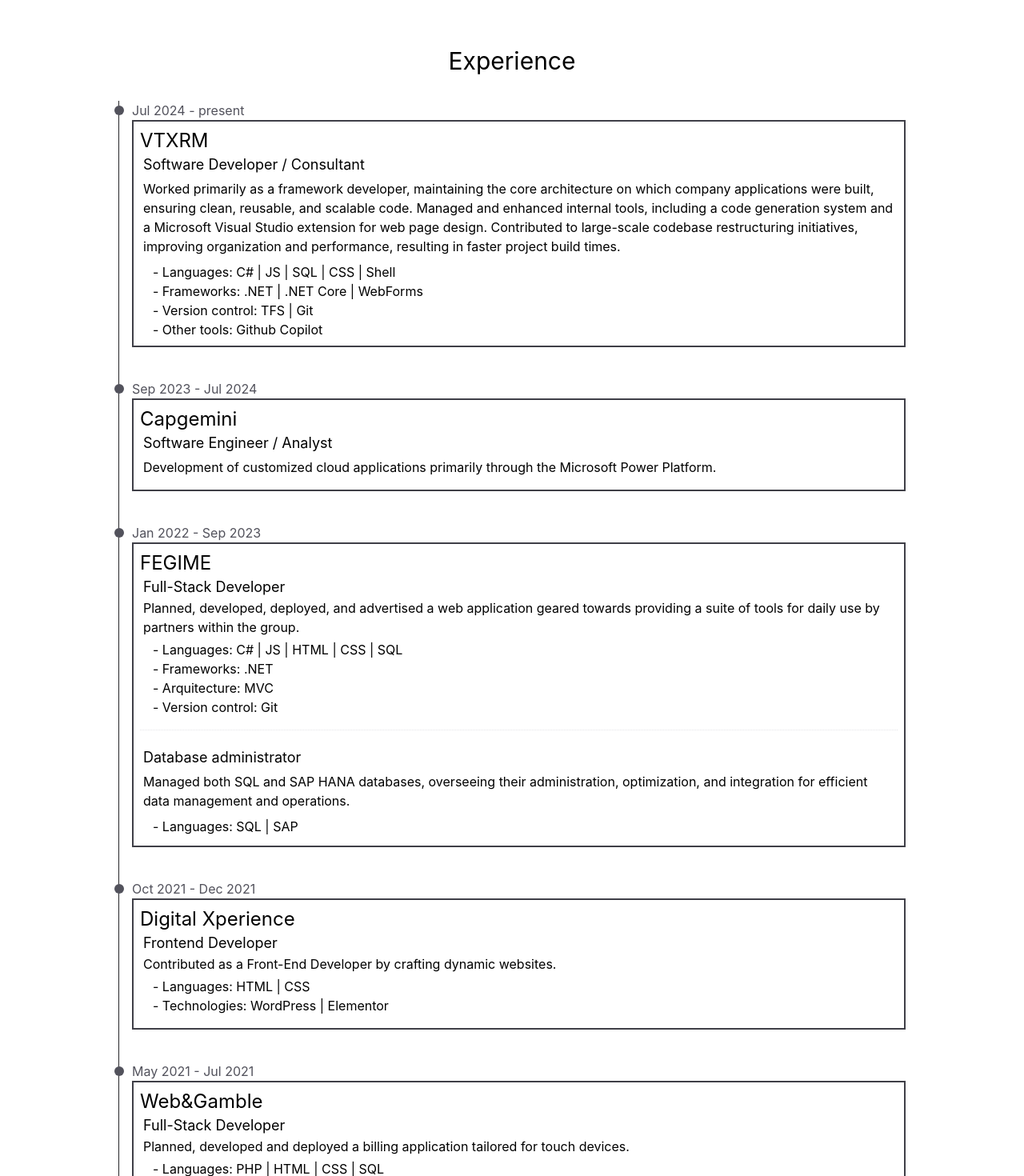
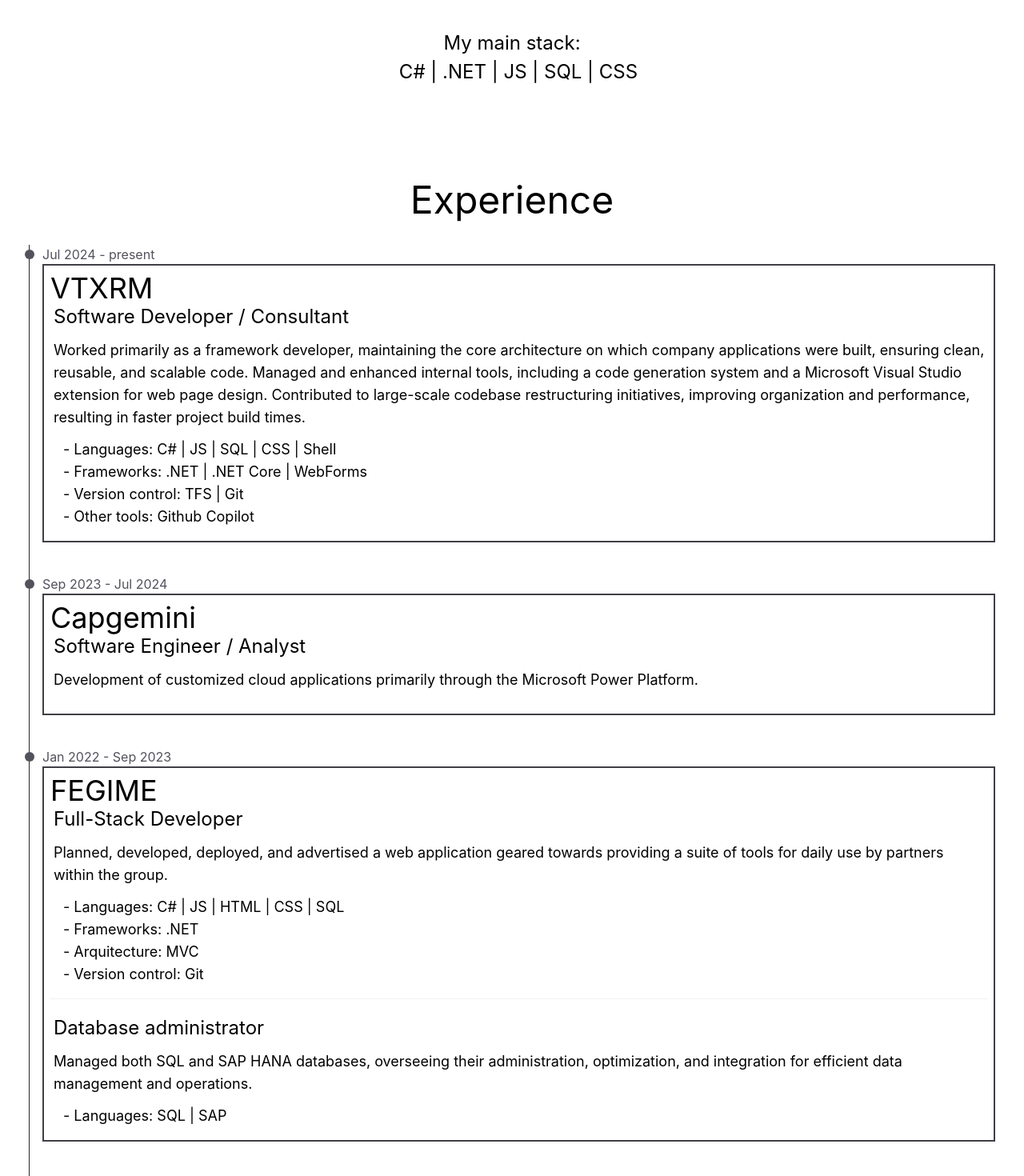
Before and after one commit to AfonsoPint0/portfolio, a Vue app: page / in a window 1280 px wide. Shown: the part 1330-2800 px from the top of the page at 80% size. Built offline with nearby package versions, Linux system fonts and the light colour scheme.

Commit message:
text and icon sizes update

```diff
--- a/index.html
+++ b/index.html
@@ -6,7 +6,7 @@
     <meta name="viewport" content="width=device-width, initial-scale=1.0" />
     <title>Afonso Pinto - Portfolio</title>
   </head>
-  <body class="max-w-5xl mx-auto transition-colors dark:bg-zinc-800 dark:text-white">
+  <body class="max-w-7xl mx-auto transition-colors dark:bg-zinc-800 dark:text-white">
     <div id="app"></div>
     <script type="module" src="/src/main.ts"></script>
   </body>
--- a/src/components/Body/Body.vue
+++ b/src/components/Body/Body.vue
@@ -7,7 +7,7 @@
 
 
 <template>
-  <div class="p-5 overflow-x-hidden">
+  <div class="p-7 md:p-9 overflow-x-hidden">
     <Hero />
     <Intro />
     <Experience />
--- a/src/components/Body/Experience.vue
+++ b/src/components/Body/Experience.vue
@@ -5,28 +5,28 @@
 
 <template>
   <Appear>
-    <div class="py-10">
-      <div class="text-3xl flex justify-center pb-8">Experience</div>
+    <div class="py-10 md:py-20">
+      <div class="pb-8 text-3xl md:text-5xl flex justify-center">Experience</div>
       <ol class="relative border-s border-zinc-800 dark:border-zinc-500">
         <AppearFromRight>
           <li class="mb-10 ms-4">
             <div class="absolute w-3 h-3 rounded-full mt-1.5 -start-1.5 bg-zinc-600 dark:bg-white"></div>
             <time class="mb-1 text-base font-normal leading-none text-zinc-600 dark:text-zinc-400">Jul 2024 - present</time>
-            <div class="border-2 hover:border-dotted p-2 dark:border-white border-zinc-700">
-              <div class="text-2xl">VTXRM</div>
+            <div class="p-2 pb-4 border-2 hover:border-dotted dark:border-white border-zinc-700">
+              <div class="text-3xl md:text-4xl">VTXRM</div>
               <div class="pl-1">
-                <div class="text-lg pb-1">Software Developer / Consultant</div>
-                <div class="text-base pb-2">
+                <div class="pb-3 text-xl md:text-2xl">Software Developer / Consultant</div>
+                <div class="pb-3 text-md md:text-lg">
                 Worked primarily as a framework developer, maintaining the core architecture on which company applications were built, ensuring clean, reusable, and scalable code.
                 Managed and enhanced internal tools, including a code generation system and a Microsoft Visual Studio extension for web page design.
                 Contributed to large-scale codebase restructuring initiatives, improving organization and performance, resulting in faster project build times.
                 </div>
               </div>
-              <div class="pl-4">
-                <div class="text-base"> - Languages: C# | JS | SQL | CSS | Shell</div>
-                <div class="text-base"> - Frameworks: .NET | .NET Core | WebForms</div>
-                <div class="text-base"> - Version control: TFS | Git</div>
-                <div class="text-base"> - Other tools: Github Copilot</div>
+              <div class="pl-1 md:pl-4 text-lg">
+                <div> - Languages: C# | JS | SQL | CSS | Shell</div>
+                <div> - Frameworks: .NET | .NET Core | WebForms</div>
+                <div> - Version control: TFS | Git</div>
+                <div> - Other tools: Github Copilot</div>
               </div>
             </div>
           </li>
@@ -35,11 +35,11 @@
           <li class="mb-10 ms-4">
             <div class="absolute w-3 h-3 rounded-full mt-1.5 -start-1.5 bg-zinc-600 dark:bg-white"></div>
             <time class="mb-1 text-base font-normal leading-none text-zinc-600 dark:text-zinc-400">Sep 2023 - Jul 2024</time>
-            <div class="border-2 hover:border-dotted p-2 dark:border-white border-zinc-700">
-              <div class="text-2xl">Capgemini</div>
+            <div class="p-2 pb-4 border-2 hover:border-dotted dark:border-white border-zinc-700">
+              <div class="text-3xl md:text-4xl">Capgemini</div>
               <div class="pl-1">
-                <div class="text-lg pb-1">Software Engineer / Analyst</div>
-                <div class="text-base pb-2">Development of customized cloud applications primarily through the Microsoft Power Platform.</div>
+                <div class="pb-3 text-xl md:text-2xl">Software Engineer / Analyst</div>
+                <div class="pb-3 text-md md:text-lg">Development of customized cloud applications primarily through the Microsoft Power Platform.</div>
               </div>
             </div>
           </li>
@@ -48,25 +48,25 @@
           <li class="mb-10 ms-4">
             <div class="absolute w-3 h-3 rounded-full mt-1.5 -start-1.5 bg-zinc-600 dark:bg-white"></div>
             <time class="mb-1 text-base font-normal leading-none text-zinc-600 dark:text-zinc-400">Jan 2022 - Sep 2023</time>
-            <div class="border-2 hover:border-dotted p-2 dark:border-white border-zinc-700">
-              <div class="text-2xl">FEGIME</div>
+            <div class="p-2 pb-4 border-2 hover:border-dotted dark:border-white border-zinc-700">
+              <div class="text-3xl md:text-4xl">FEGIME</div>
               <div class="pl-1">
-                <div class="text-lg ">Full-Stack Developer</div>
-                <div class="text-base pb-1">Planned, developed, deployed, and advertised a web application geared towards providing a suite of tools for daily use by partners within the group.</div>
+                <div class="pb-3 text-xl md:text-2xl">Full-Stack Developer</div>
+                <div class="pb-3 text-md md:text-lg">Planned, developed, deployed, and advertised a web application geared towards providing a suite of tools for daily use by partners within the group.</div>
               </div>
-              <div class="pl-4">
-                <div class="text-base"> - Languages: C# | JS | HTML | CSS | SQL</div>
-                <div class="text-base"> - Frameworks: .NET</div>
-                <div class="text-base"> - Arquitecture: MVC</div>
-                <div class="text-base"> - Version control: Git</div>
+              <div class="pl-1 md:pl-4 text-lg">
+                <div> - Languages: C# | JS | HTML | CSS | SQL</div>
+                <div> - Frameworks: .NET</div>
+                <div> - Arquitecture: MVC</div>
+                <div> - Version control: Git</div>
               </div>
               <div class="w-full border-t border-dotted border-zinc-200 my-4 pb-1"></div>
               <div class="pl-1">
-                <div class="text-lg pb-1">Database administrator</div>
-                <div class="text-base pb-2">Managed both SQL and SAP HANA databases, overseeing their administration, optimization, and integration for efficient data management and operations.</div>
+                <div class="pb-3 text-xl md:text-2xl">Database administrator</div>
+                <div class="pb-3 text-md md:text-lg">Managed both SQL and SAP HANA databases, overseeing their administration, optimization, and integration for efficient data management and operations.</div>
               </div>
-              <div class="pl-4 pb-1">
-                <div class="text-base"> - Languages: SQL | SAP</div>
+              <div class="pl-1 md:pl-4 text-lg">
+                <div> - Languages: SQL | SAP</div>
               </div>
             </div>
           </li>
@@ -75,17 +75,15 @@
             <li class="mb-10 ms-4">
               <div class="absolute w-3 h-3 rounded-full mt-1.5 -start-1.5 bg-zinc-600 dark:bg-white"></div>
               <time class="mb-1 text-base font-normal leading-none text-zinc-600 dark:text-zinc-400">Oct 2021 - Dec 2021</time>
-                <div class="border-2 hover:border-dotted p-2 dark:border-white border-zinc-700">
-                  <div class="text-2xl">Digital Xperience</div>
+              <div class="p-2 pb-4 border-2 hover:border-dotted dark:border-white border-zinc-700">
+                <div class="text-3xl md:text-4xl">Digital Xperience</div>
                 <div class="pl-1">
-                    <div class="text-lg ">Frontend Developer</div>
-                    <div class="text-base pb-1">Contributed as a Front-End Developer by crafting dynamic websites.</div>
+                  <div class="pb-3 text-xl md:text-2xl">Frontend Developer</div>
+                  <div class="pb-3 text-md md:text-lg">Contributed as a Front-End Developer by crafting dynamic websites.</div>
                 </div>
-                  <div class="pb-2">
-                    <div class="pl-4">
-                      <div class="text-base"> - Languages: HTML | CSS</div>
-                      <div class="text-base"> - Technologies: WordPress | Elementor</div>
-                    </div>
+                <div class="pl-1 md:pl-4 text-lg">
+                  <div> - Languages: HTML | CSS</div>
+                  <div> - Technologies: WordPress | Elementor</div>
                 </div>
               </div>
             </li>
@@ -94,16 +92,14 @@
             <li class="mb-10 ms-4">
               <div class="absolute w-3 h-3 rounded-full mt-1.5 -start-1.5 bg-zinc-600 dark:bg-white"></div>
               <time class="mb-1 text-base font-normal leading-none text-zinc-600 dark:text-zinc-400">May 2021 - Jul 2021</time>
-              <div class="border-2 hover:border-dotted p-2 dark:border-white border-zinc-700">
-                  <div class="text-2xl">Web&Gamble</div>
+              <div class="p-2 pb-4 border-2 hover:border-dotted dark:border-white border-zinc-700">
+                  <div class="text-3xl md:text-4xl">Web&Gamble</div>
                   <div class="pl-1">
-                    <div class="text-lg ">Full-Stack Developer</div>
-                    <div class="text-base pb-1">Planned, developed and deployed a billing application tailored for touch devices.</div>
+                    <div class="pb-3 text-xl md:text-2xl">Full-Stack Developer</div>
+                    <div class="pb-3 text-md md:text-lg">Planned, developed and deployed a billing application tailored for touch devices.</div>
                   </div>
-                  <div class="pb-2">
-                    <div class="pl-4">
-                      <div class="text-base"> - Languages: PHP | HTML | CSS | SQL</div>
-                    </div>
+                  <div class="pl-1 md:pl-4 text-lg">
+                    <div> - Languages: PHP | HTML | CSS | SQL</div>
                   </div>
               </div>
             </li>
--- a/src/components/Body/Hero.vue
+++ b/src/components/Body/Hero.vue
@@ -44,10 +44,10 @@
 </script>
 
 <template>
-  <div class="h-screen p-2 flex items-center justify-center">
+  <div class="h-screen flex items-center">
     <div class="inline-block align-bottom">
-      <div class="text-3xl md:py-1 py-2"><span :class="highlight ? 'bg-zinc-400 text-white' : ''">{{ displayedWord }}</span> Developer</div>
-      <div class="text-xl md:py-1 py-2">Currently working as a Software Developer at VTXRM</div>
+      <div class="pb-2 md:pb-4 text-3xl md:text-5xl"><span :class="highlight ? 'bg-zinc-400 text-white' : ''">{{ displayedWord }}</span> Developer</div>
+      <div class="text-xl md:text-2xl">Currently working as a Software Developer at VTXRM</div>
     </div>
   </div>
 </template>
--- a/src/components/Body/Intro.vue
+++ b/src/components/Body/Intro.vue
@@ -6,22 +6,24 @@
 <template>
   <Appear :delay="true">
     <div class="pb-10">
-      <div class="text-3xl flex justify-center pb-8">Short introduction</div>
-      <div class="text-3xl flex justify-center pb-2">
+      <div class="pb-5 md:pb-10 text-3xl md:text-5xl flex justify-center">Short introduction</div>
+      <div class="pb-5 flex justify-center">
         <img :src="img" class="rounded-lg  h-40 object-center" alt="Description" />
       </div>
-      <div class="p-2">
+      <div class="md:text-2xl">
+        <div>
           Currently living in Portugal, started coding at 16 and haven't stopped since. I've always had a keen interest in understanding how things work, so when the time to choose my career path came, I had two options in mind: mechanics or software development. Here I am, a couple of years later, and I can confidently say that I made the right choice.
         </div>
-      <div class="p-2">
+        <div>
           Since I started working as a software developer in 2021, I've had the opportunity to work on various challenging projects, each presenting its own unique set of obstacles. Throughout, I've remained committed to delivering my best while continuously enhancing my skills.
         </div>
-      <div class="p-3">
+        <div class="pt-5 md:pt-10">
           <div class="pb-1 flex justify-center">
             My main stack:
           </div>
           <div class="pl-4 flex justify-center">
-          <div class="text-base"> C# | .NET | JS | SQL | CSS</div>
+            <div class="md:text-1xl"> C# | .NET | JS | SQL | CSS</div>
+          </div>
         </div>
       </div>
     </div>
--- a/src/components/Footer/Footer.vue
+++ b/src/components/Footer/Footer.vue
@@ -1,11 +1,11 @@
 <template>
-  <div className="border-t-2 border-zinc-800 dark:border-zinc-400">
+  <div className="pb-1 border-t-2 md:text-xl border-zinc-800 dark:border-zinc-400">
         <div className="flex justify-center">
           <a className="p-3 underline" target="none" href="mailto:afonso.pinto2710@hotmail.com">E-mail</a>
           <a className="p-3 underline" target="none" href="tel:912008773">Phone</a>
           <a className="p-3 underline" target="none" href="https://www.linkedin.com/in/afonso-pinto/">LinkedIn</a>
           <a className="p-3 underline" target="none" href="/portfolio/CV_AfonsoPinto.pdf">CV(PDF)</a>
         </div>
-        <div className="text-center">Afonso Pinto 2025</div>
+        <div className="md:pt-1 text-center">Afonso Pinto 2025</div>
       </div>
 </template>
--- a/src/components/Navbar/Navbar.vue
+++ b/src/components/Navbar/Navbar.vue
@@ -24,14 +24,14 @@
 
 <template>
   <nav>
-    <div class="p-7 max-w-5xl absolute w-full flex justify-between">
-        <div class="text-2xl">
+    <div class="absolute p-7 pt-9 md:p-9 max-w-7xl w-full flex justify-between">
+        <div class="text-2xl md:text-5xl">
             <a>Afonso Pinto</a>
         </div>
         <ThemeToggle />
     </div>
     <div v-show="!hasScrolled" class="fixed bottom-10 left-1/2 -translate-x-1/2 animate-bounce">
-      <svg xmlns="http://www.w3.org/2000/svg" viewBox="0 0 24 24" width="24" height="24" fill="none" stroke="currentColor" strokeWidth="2" strokeLinecap="round" strokeLinejoin="round">
+      <svg xmlns="http://www.w3.org/2000/svg" viewBox="0 0 24 24" class="w-6 md:w-12" fill="none" stroke="currentColor" strokeWidth="2" strokeLinecap="round" strokeLinejoin="round">
         <path d="M12 5v14M5 12l7 7 7-7" />
       </svg>
     </div>
--- a/src/components/Navbar/ThemeToggle.vue
+++ b/src/components/Navbar/ThemeToggle.vue
@@ -18,12 +18,20 @@
 </script>
 
 <template>
-  <div>
-    <button v-if="isDark" @click="toggleTheme" className="p-1 rounded-2xl hover:bg-white hover:text-zinc-800">
-      <svg xmlns="http://www.w3.org/2000/svg" width="20" height="20" fill="none"><g stroke="currentColor" strokeLinecap="round" strokeLinejoin="round" clipPath="url(#clip0_707_2192)"><path d="M10 14.167a4.167 4.167 0 1 0 0-8.333 4.167 4.167 0 0 0 0 8.333ZM10 .834v1.667M10 17.5v1.667M3.517 3.518 4.7 4.7M15.3 15.3l1.183 1.184M.833 10H2.5M17.5 10h1.667M3.517 16.484 4.7 15.301M15.3 4.7l1.183-1.182"></path></g></svg>
+  <div class="flex items-center">
+    <button v-if="isDark" @click="toggleTheme" class="p-2 rounded-4xl hover:bg-white hover:text-zinc-800">
+      <svg xmlns="http://www.w3.org/2000/svg" viewBox="0 0 20 20" class="w-6 h-6 md:w-10 md:h-10" fill="none">
+        <g stroke="currentColor" stroke-linecap="round" stroke-linejoin="round">
+          <path d="M10 14.167a4.167 4.167 0 1 0 0-8.333 4.167 4.167 0 0 0 0 8.333ZM10 .834v1.667M10 17.5v1.667M3.517 3.518 4.7 4.7M15.3 15.3l1.183 1.184M.833 10H2.5M17.5 10h1.667M3.517 16.484 4.7 15.301M15.3 4.7l1.183-1.182"/>
+        </g>
+      </svg>
     </button>
-    <button v-else @click="toggleTheme" class="p-1 rounded-2xl hover:bg-zinc-800 hover:text-white">
-      <svg xmlns="http://www.w3.org/2000/svg" width="20" height="20" fill="none"><path stroke="currentColor" strokeLinecap="round" strokeLinejoin="round" d="M17.5 10.658A7.5 7.5 0 1 1 9.342 2.5a5.833 5.833 0 0 0 8.158 8.158Z"></path></svg>
+    <button v-else @click="toggleTheme" class="p-2 rounded-4xl hover:bg-zinc-800 hover:text-white">
+      <svg xmlns="http://www.w3.org/2000/svg" viewBox="0 0 20 20" class="w-6 h-6 md:w-10 md:h-10" fill="none">
+        <g stroke="currentColor" stroke-linecap="round" stroke-linejoin="round">
+          <path d="M17.5 10.658A7.5 7.5 0 1 1 9.342 2.5a5.833 5.833 0 0 0 8.158 8.158Z"/>
+        </g>
+      </svg>
     </button>
   </div>
 </template>
```
Also changed, not shown: src/components/Body/Certificates.vue (+13 -13 lines). Lines whose indentation alone changed are shown as unchanged.
